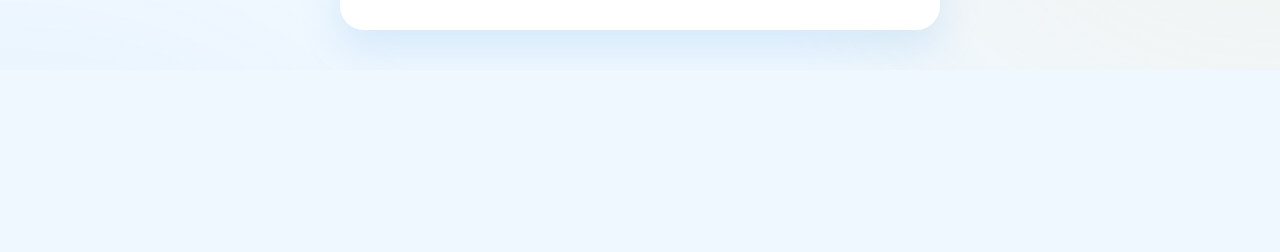
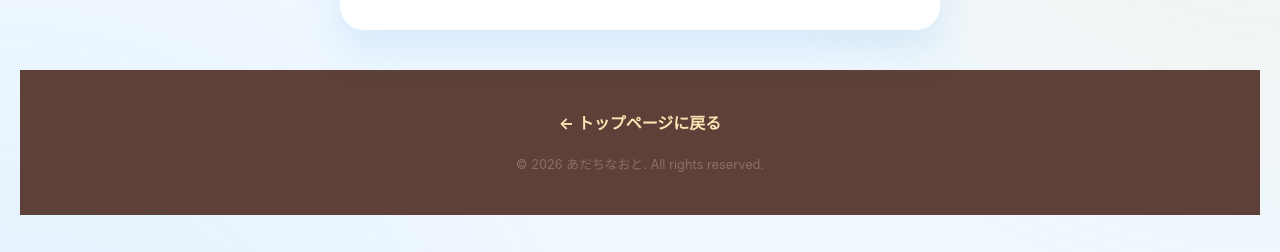
Before and after one commit to naotoada/hoshimori-web, a Next.js app: page /zukan in a window 1280 px wide. Shown: the part 8299-8551 px from the top of the page. Before the commit the page ends 8369 px from the top, so only its background shows below. Built offline with nearby package versions, Linux system fonts and the light colour scheme.

Commit message:
Update: 詳細画面と図鑑画面になかよし診断と同じフッターを追加

```diff
--- a/src/app/hoshimori/[id]/page.module.css
+++ b/src/app/hoshimori/[id]/page.module.css
@@ -355,3 +355,28 @@
   color: #fff;
   box-shadow: 0 15px 40px rgba(106, 13, 173, 0.2);
 }
+
+.footer {
+  background: #5D4037;
+  padding: 40px 20px;
+  text-align: center;
+  margin-top: 40px;
+}
+
+.backLink {
+  color: #FFE4B5;
+  text-decoration: none;
+  font-weight: bold;
+  display: inline-block;
+  margin-bottom: 16px;
+  transition: opacity 0.2s;
+}
+
+.backLink:hover {
+  opacity: 0.8;
+}
+
+.copy {
+  font-size: 0.8rem;
+  color: #8D6E63;
+}
--- a/src/app/zukan/page.module.css
+++ b/src/app/zukan/page.module.css
@@ -146,3 +146,28 @@
   font-size: 12px;
   color: var(--text-muted);
 }
+
+.footer {
+  background: #5D4037;
+  padding: 40px 20px;
+  text-align: center;
+  margin-top: 40px;
+}
+
+.backLink {
+  color: #FFE4B5;
+  text-decoration: none;
+  font-weight: bold;
+  display: inline-block;
+  margin-bottom: 16px;
+  transition: opacity 0.2s;
+}
+
+.backLink:hover {
+  opacity: 0.8;
+}
+
+.copy {
+  font-size: 0.8rem;
+  color: #8D6E63;
+}
--- a/src/app/zukan/page.tsx
+++ b/src/app/zukan/page.tsx
@@ -34,6 +34,7 @@ export default function ZukanIndex() {
   };
 
   return (
+    <>
     <main className="container">
       <div className={styles.header}>
         <Link href="/" className={styles.backButton}>← ホームへ</Link>
@@ -68,5 +69,11 @@ export default function ZukanIndex() {
         })}
       </div>
     </main>
+
+    <footer className={styles.footer}>
+      <Link href="/" className={styles.backLink}>← トップページに戻る</Link>
+      <p className={styles.copy}>© 2026 あだちなおと. All rights reserved.</p>
+    </footer>
+    </>
   );
 }
```
Also changed, not shown: src/app/hoshimori/[id]/page.tsx (+8 -0 lines).
